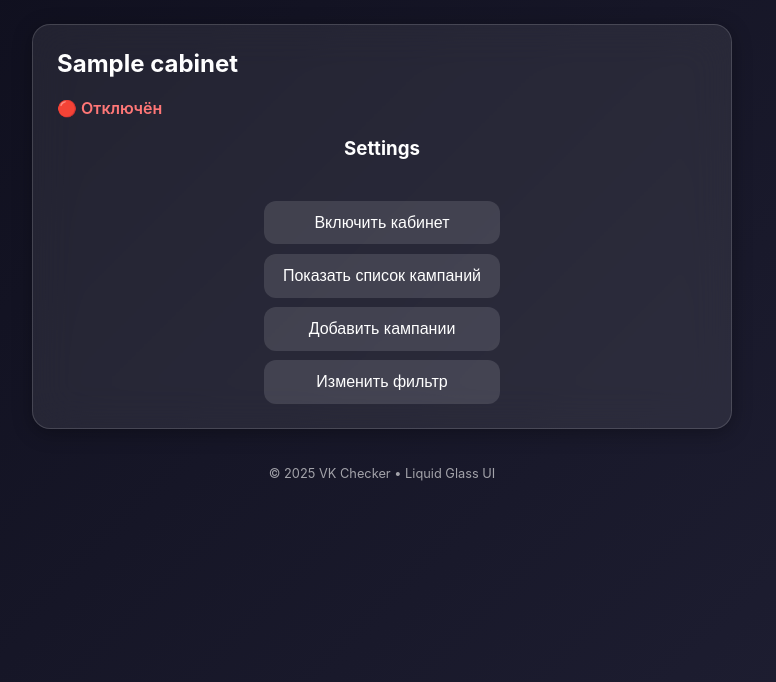
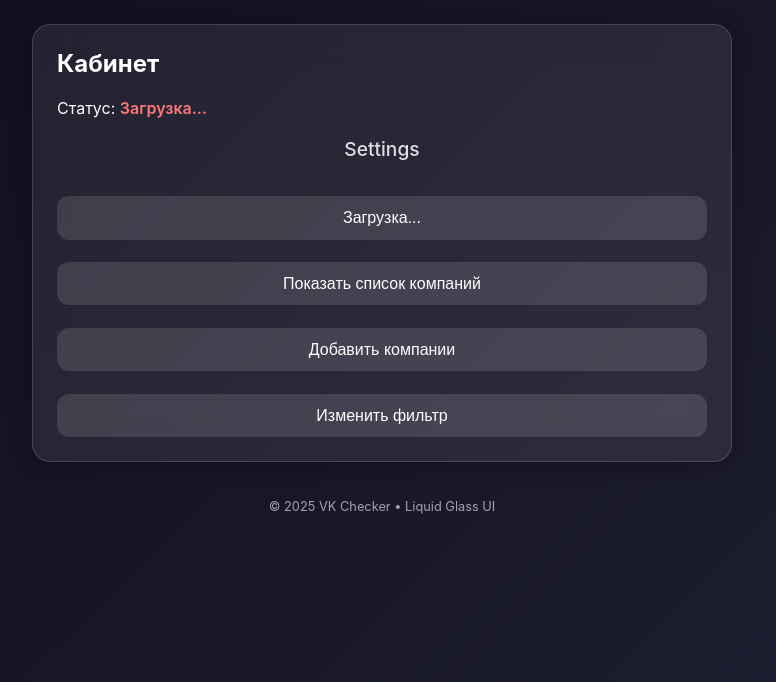
Before and after one commit to offkrse/temp_html, a Python web app: template templates/cabinet.html in a window 1280 px wide. Shown: the part 118-800 px from the top of the page, without its empty margins (258-1034 px from the left). Run offline with Jinja, Linux system fonts and the light colour scheme; the template is opened without the code that fills it: most values are stand-ins (such as "Sample title", 1, 10 or a date in 2020).

Commit message:
Update cabinet.html

```diff
--- a/templates/cabinet.html
+++ b/templates/cabinet.html
@@ -1,46 +1,56 @@
 {% extends "base.html" %}
 {% block content %}
 
-<div class="cabinet-page">
-  <h2>{{ cabinet.name }}</h2>
-  <p class="status">
-    {% if cabinet.active %}
-      <span class="status-active">🟢 Включён</span>
-    {% else %}
-      <span class="status-inactive">🔴 Отключён</span>
-    {% endif %}
-  </p>
+<h2 id="cabinet-title">Кабинет</h2>
+<p id="cabinet-status">Статус: <span class="status-inactive">Загрузка...</span></p>
 
-  <div class="settings-container">
-    <h3>Settings</h3>
-    <div class="settings-buttons">
-      <button class="settings-btn" onclick="toggleCabinet({{ cabinet.id }}, {{ user.telegram_id }})">
-        {% if cabinet.active %}Выключить кабинет{% else %}Включить кабинет{% endif %}
-      </button>
-      <button class="settings-btn" onclick="alert('📋 Список кампаний в разработке')">
-        Показать список кампаний
-      </button>
-      <button class="settings-btn" onclick="alert('➕ Добавление кампаний в разработке')">
-        Добавить кампании
-      </button>
-      <button class="settings-btn" onclick="alert('⚙️ Изменение фильтра в разработке')">
-        Изменить фильтр
-      </button>
-    </div>
-  </div>
+<div class="settings-container">
+  <div class="settings-title">Settings</div>
+  <button id="toggle-btn">Загрузка...</button>
+  <button onclick="alert('📋 Список компаний пока в разработке')">Показать список компаний</button>
+  <button onclick="alert('➕ Добавление компаний пока в разработке')">Добавить компании</button>
+  <button onclick="alert('⚙️ Изменение фильтра пока в разработке')">Изменить фильтр</button>
 </div>
 
 <script>
-function toggleCabinet(id, uid) {
-  fetch(`/dashboard/api/toggle/${id}`, {
-    method: 'POST',
-    headers: {'Content-Type': 'application/json'},
-    body: JSON.stringify({telegram_id: uid})
-  })
-    .then(r => r.json())
-    .then(d => alert(d.message))
-    .then(() => location.reload());
-}
+const cabinetId = {{ cabinet_id }};
+const tg = window.Telegram.WebApp;
+tg.expand();
+
+(async () => {
+  const user = tg.initDataUnsafe?.user;
+  if (!user) {
+    alert("⚠️ Приложение открыто вне Telegram");
+    return;
+  }
+
+  const res = await fetch(`/dashboard/api/user/${user.id}`);
+  const data = await res.json();
+  const cab = data.cabinets.find(c => c.id === cabinetId);
+  if (!cab) {
+    document.getElementById("cabinet-title").innerText = "Кабинет не найден";
+    return;
+  }
+
+  document.getElementById("cabinet-title").innerText = cab.name;
+  document.getElementById("cabinet-status").innerHTML =
+    "Статус: " + (cab.active
+      ? '<span class="status-active">🟢 Активен</span>'
+      : '<span class="status-inactive">🔴 Отключен</span>');
+
+  const toggleBtn = document.getElementById("toggle-btn");
+  toggleBtn.innerText = cab.active ? "Выключить кабинет" : "Включить кабинет";
+  toggleBtn.onclick = async () => {
+    const resp = await fetch(`/dashboard/api/toggle/${cabinetId}`, {
+      method: "POST",
+      headers: {"Content-Type": "application/json"},
+      body: JSON.stringify({telegram_id: user.id})
+    });
+    const r = await resp.json();
+    alert(r.message);
+    location.reload();
+  };
+})();
 </script>
 
 {% endblock %}
```
